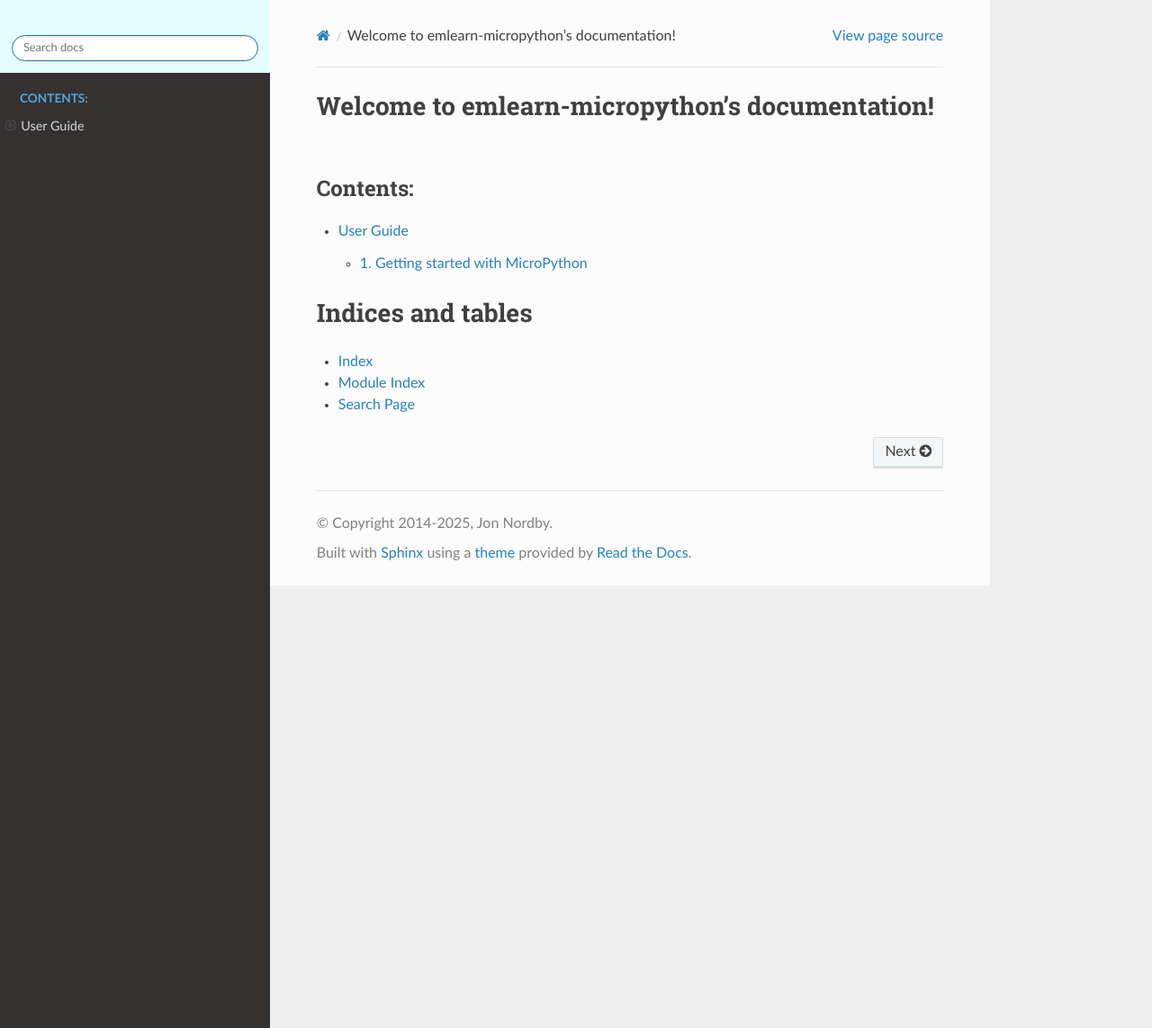
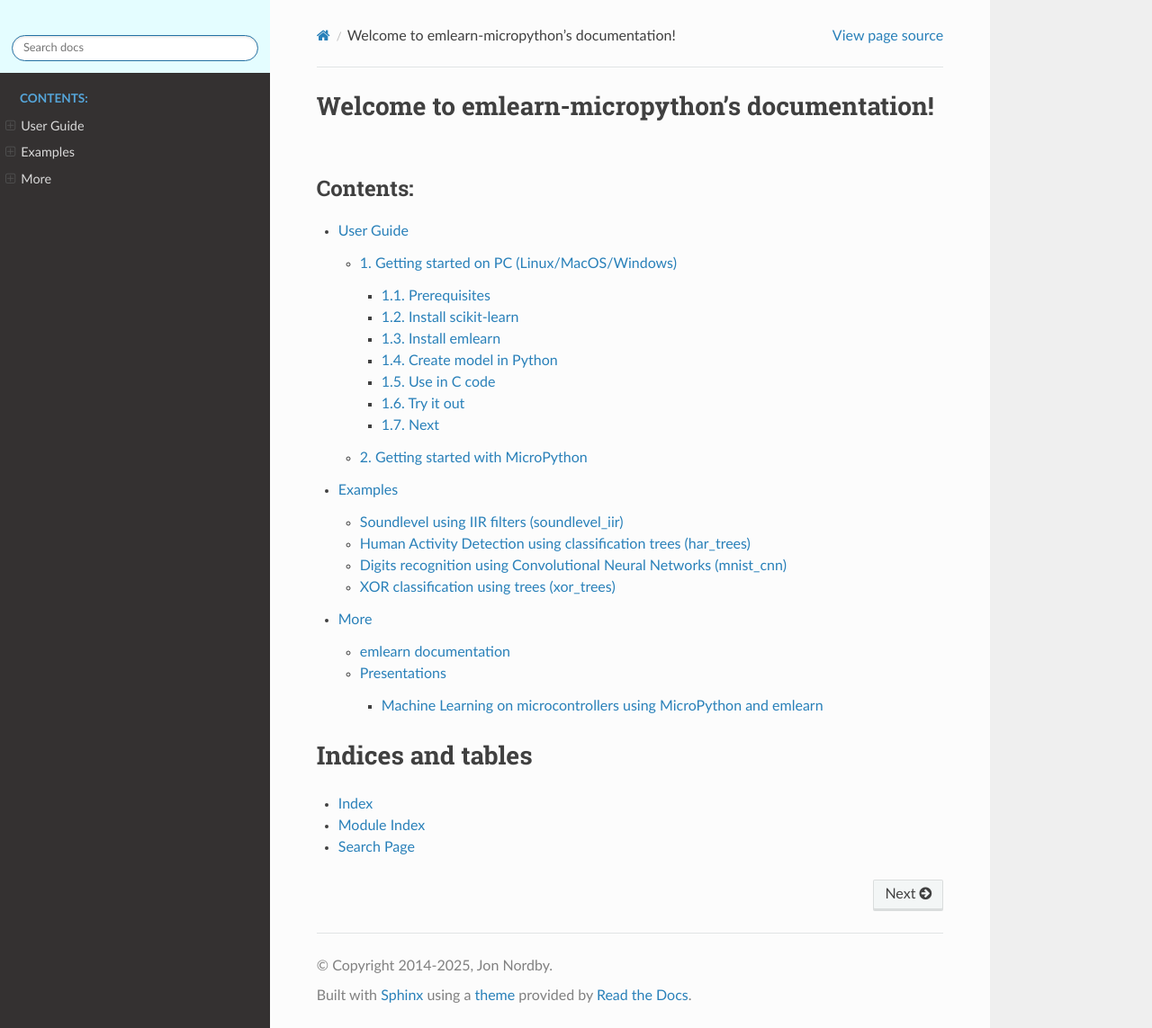
Before and after one commit to emlearn/emlearn-micropython, a Sphinx documentation site: the page built from docs/index.rst, in a window 1280 px wide and 1143 px high. Shown: the whole window at 90% size. Built offline with Sphinx 7.4.7 and the Read the Docs theme 3.1.0, drawn with Linux system fonts in a browser that asks for light colours; pages that are not in the unit, such as notebooks, are missing from menus.

Commit message:
docs: Add examples, links to emlearn

```diff
--- /dev/null
+++ b/docs/examples.rst
@@ -0,0 +1,33 @@
+
+
+=========
+Examples
+=========
+
+.. _./examples/soundlevel_iir/:
+Soundlevel using IIR filters (soundlevel_iir)
+===============================================
+
+`Example on Github <https://github.com/emlearn/emlearn-micropython/tree/master/examples/soundlevel_iir>`_.
+
+
+.. _./examples/har_trees/:
+Human Activity Detection using classification trees (har_trees)
+==============================================================================================
+
+`Example on Github <https://github.com/emlearn/emlearn-micropython/tree/master/examples/har_trees>`_.
+
+
+.. _./examples/mnist_cnn/:
+Digits recognition using Convolutional Neural Networks (mnist_cnn)
+========================================================================
+
+`Example on Github <https://github.com/emlearn/emlearn-micropython/tree/master/examples/mnist_cnn>`_.
+
+
+
+.. _./examples/xor_trees/:
+XOR classification using trees (xor_trees)
+========================================================================
+
+`Example on Github <https://github.com/emlearn/emlearn-micropython/tree/master/examples/xor_trees>`_.
--- /dev/null
+++ b/docs/getting_started_host.rst
@@ -0,0 +1,123 @@
+
+.. Places parent toc into the sidebar
+
+:parenttoc: True
+
+.. _getting_started_host:
+
+=========================
+Getting started on PC (Linux/MacOS/Windows)
+=========================
+
+.. currentmodule:: emlearn-micropython
+
+emlearn models work anywhere there is a C99 compiler available.
+This includes common desktop platforms such as Linux, Mac OS, Windows, etc.
+Since you need such a host platform to develop the Python machine-learning,
+it is convenient also to do the first tests of the model on the host.
+
+Prerequisites
+===========================
+
+You need to have installed **Python** (version 3.6+),
+and a **C99 compiler** for your platform (GCC/Clang/MSVC).
+
+On Windows, the Windows Subsystem for Linux (WSL) is recommended,
+but MSCV and cmd.exe/Powershell can also be used.
+
+Install scikit-learn
+===========================
+
+In this example, **scikit-learn** is used to train the models.
+
+.. code-block:: console
+
+    pip install scikit-learn
+
+Install emlearn
+===========================
+
+**emlearn** will be used to convert the scikit-learn models to C code.
+
+.. code-block:: console
+
+    pip install emlearn
+
+
+Create model in Python
+===========================
+
+We will train a simple model to learn the XOR function.
+The same steps will be used for model of any complexity.
+Copy and save this as file ``xor_train.py``.
+
+.. literalinclude:: helloworld_xor/xor_train.py
+   :language: python
+   :emphasize-lines: 1,21-24
+   :linenos:
+
+Run the script
+
+.. code-block:: console
+
+    python xor_train.py
+
+It will generate a file ``xor_model.h`` containing the C code for our model.
+
+Use in C code
+========================
+
+To run our model we use a simple C program that
+takes data on the commandline, and prints out the detected class.
+
+Copy and save this as file ``xor_host.c``.
+
+.. literalinclude:: helloworld_xor/xor_host.c
+   :language: c
+   :emphasize-lines: 1,18-19
+   :linenos:
+
+
+On Linux / MacOS / WSL with GCC
+
+.. code-block:: console
+
+    export EMLEARN_INCLUDE_DIR=`python -c 'import emlearn; print(emlearn.includedir)'`
+    gcc -o xor_host xor_host.c -I${EMLEARN_INCLUDE_DIR}
+
+On Windows with cmd.exe
+
+.. code-block:: console
+
+    python -c "import emlearn; print(emlearn.includedir)"
+
+    set EMLEARN_INCLUDE_DIR=    output from above command
+
+    cl xor_host.c /I %EMLEARN_INCLUDE_DIR% /link /out:xor_host.exe
+
+Try it out
+========================
+
+In our training data input values above ``0.5`` is considered "true".
+So for the XOR function, if **one and only one** of the values is above ``0.5``, should get class **1** as output - else class **0**.
+
+The following should output 1
+
+.. code-block:: console
+
+    ./xor_host 0.6 0.0
+    ./xor_host 0.1 0.7
+
+The following should output 0
+
+.. code-block:: console
+
+    ./xor_host 0.8 0.7
+    ./xor_host 0.0 0.0
+
+Next
+========
+
+Now you have the emlearn-micropython running on your PC.
+You may be interested in trying it out on a hardware device.
+See for example :doc:`getting_started_device`.
--- a/docs/index.rst
+++ b/docs/index.rst
@@ -9,7 +9,9 @@
 
    source/README.md
    user_guide
+   examples
    api_reference
+   more
    source/LICENSE.md
 
 
--- /dev/null
+++ b/docs/more.rst
@@ -0,0 +1,35 @@
+
+.. Places parent toc into the sidebar
+:parenttoc: True
+
+.. _more:
+
+=========================
+More
+=========================
+
+emlearn documentation
+===========================
+
+Many general topics relevant to emlearn-micropython are covered in the emlearn documentation.
+This includes:
+
+- :doc:`emlearn:feature_extraction`
+- :doc:`emlearn:classification`
+- :doc:`emlearn:regression`
+- :doc:`emlearn:anomaly_detection`
+- :doc:`emlearn:model_optimization`
+- :doc:`emlearn:tree_based_models`
+
+Presentations
+====================
+
+
+Machine Learning on microcontrollers using MicroPython and emlearn
+------------------------------------------------------------------
+
+Presented at PyCon DE & PyData Berlin 2024, by Jon Nordby.
+
+`Video recording (YouTube) <https://www.youtube.com/watch?v=_MGm8sctqjg>`_.
+
+`Slides and notes <https://github.com/jonnor/embeddedml/tree/master/presentations/PyDataBerlin2024>`_.
--- a/docs/user_guide.rst
+++ b/docs/user_guide.rst
@@ -14,4 +14,5 @@ User Guide
    :numbered:
    :maxdepth: 3
 
-   getting_started_micropython.rst
+   getting_started_host.rst
+   getting_started_device.rst
```
Also changed, not shown: docs/notes.md (added, +16 -0 lines), docs/getting_started_device.rst (renamed from docs/getting_started_micropython.rst).
